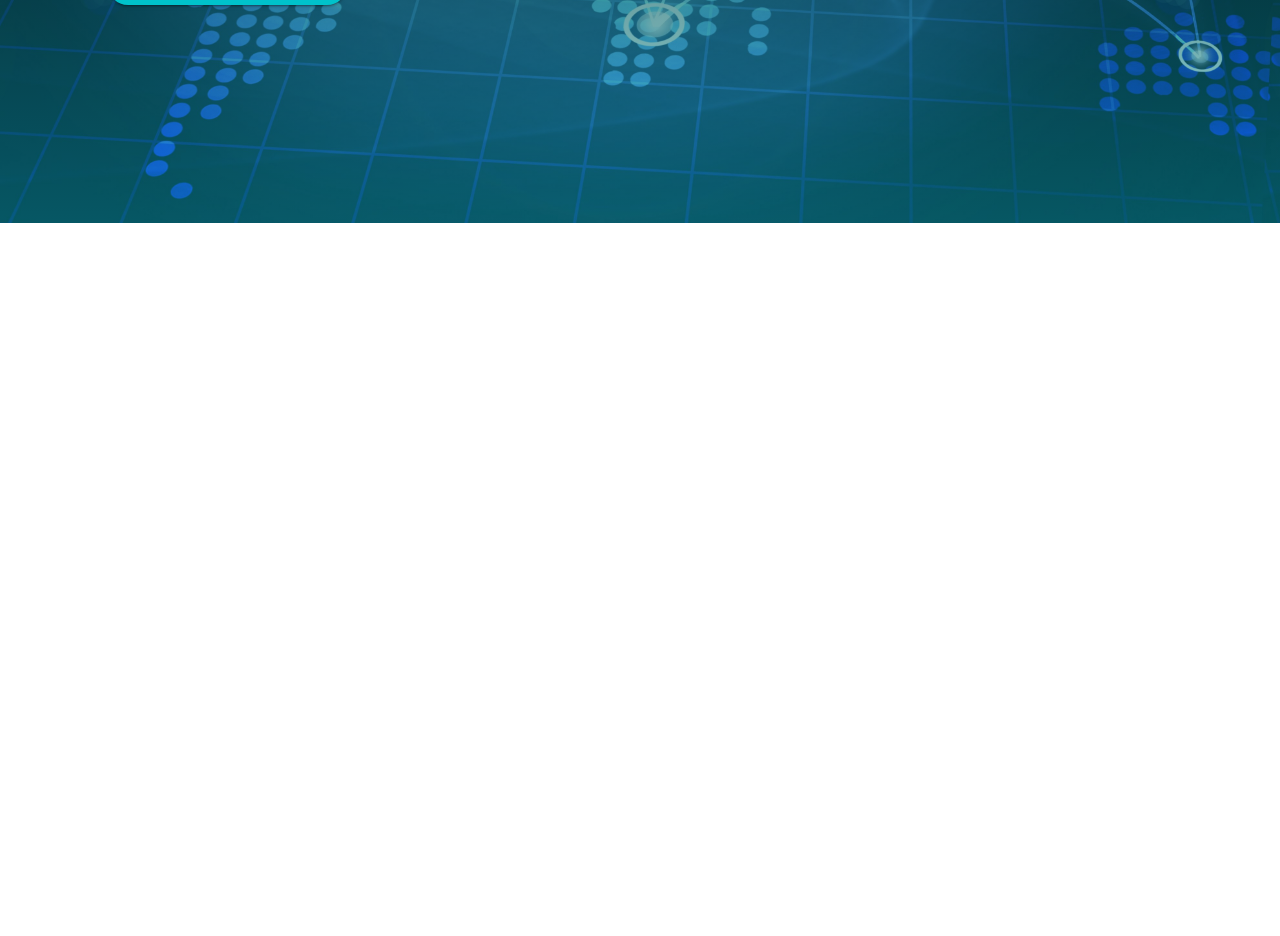
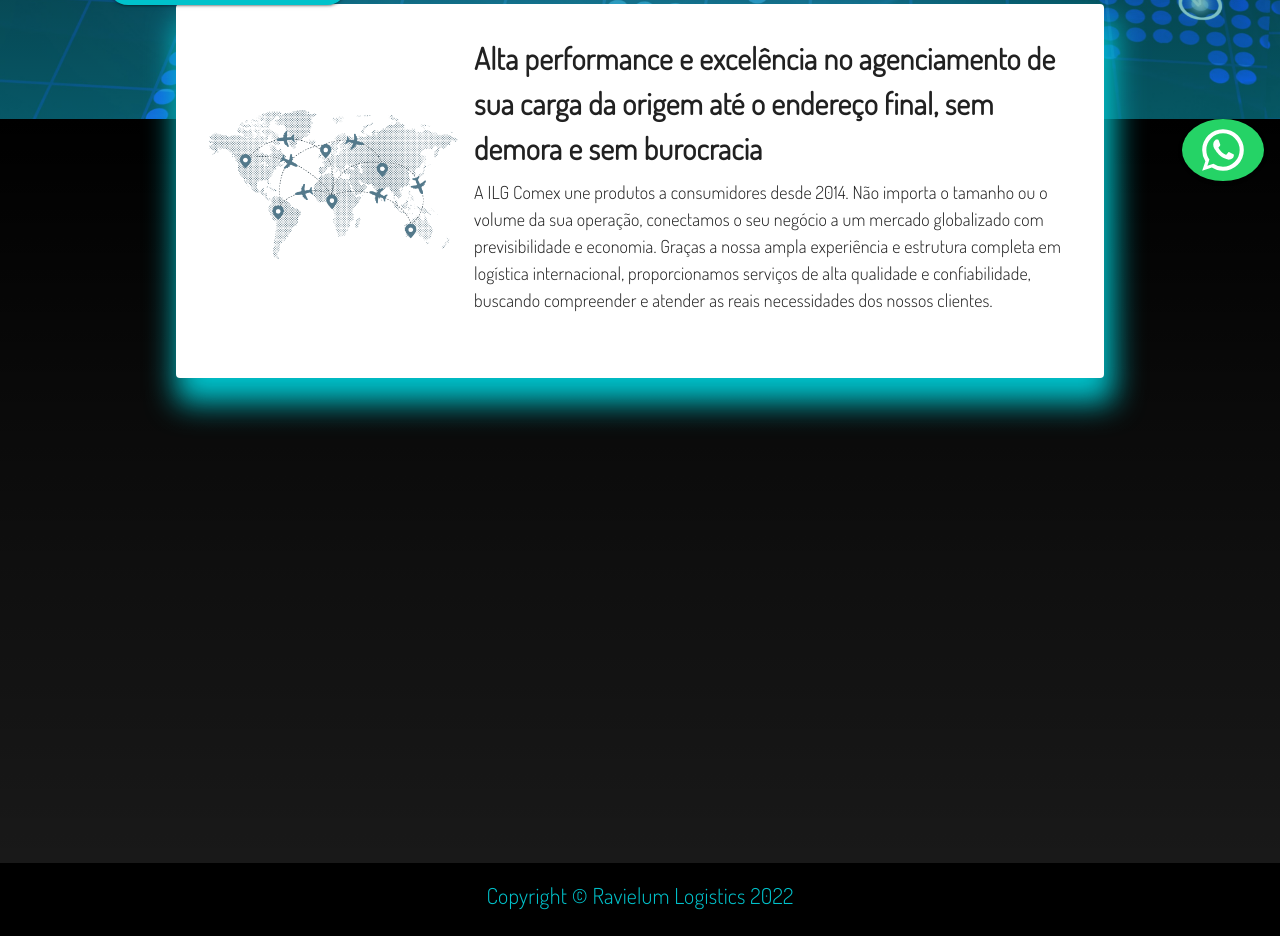
Before and after one commit to lucastafer/ravielum-website, a React (Create React App) app: page / in a window 1280 px wide. Shown: the part 620-1556 px from the top of the page. Before the commit the page ends 843 px from the top, so only its background shows below. Built offline with nearby package versions, Linux system fonts and the light colour scheme; a web font is replaced by a local one.

Commit message:
About Us Progress and some features

```diff
--- a/public/index.html
+++ b/public/index.html
@@ -1,5 +1,5 @@
 <!DOCTYPE html>
-<html lang="en">
+<html lang="en" id="Home">
   <head>
     <meta charset="utf-8" />
     <link rel="icon" href="%PUBLIC_URL%/favicon.ico" />
--- a/src/App.css
+++ b/src/App.css
@@ -3,3 +3,7 @@
     padding: 0;
     font-family: 'Dosis', sans-serif;
 }
+
+html{
+    scroll-behavior: smooth;
+}
--- a/src/App.tsx
+++ b/src/App.tsx
@@ -1,13 +1,17 @@
 import React from "react";
 import Home from "./components/Home/Home";
+import AboutUs from "./components/AboutUs/AboutUs";
 import "./App.css";
+import StickyFooter from "./components/Footer";
+import WhatsappButton from "./components/WhatsappButton";
 
-function App() {
+export default function App() {
   return (
     <div className="App">
       <Home />
+      <WhatsappButton />
+      <AboutUs />
+      <StickyFooter />
     </div>
   );
 }
-
-export default App;
--- /dev/null
+++ b/src/components/AboutUs/AboutUs.tsx
@@ -0,0 +1,75 @@
+import React from "react";
+import LandingContainer from "../Container";
+import { Box, Card, CardContent, Typography } from "@mui/material";
+import map from "../../assets/map.png";
+
+const AboutUs = () => {
+  return (
+    <LandingContainer
+      minHeight="93vh"
+      backgroundImage={`linear-gradient(rgba(0, 0, 0, 1),rgba(0, 0, 0, 0.9))`}
+      backgroundPosition="center"
+      backgroundSize="cover"
+      position="relative"
+    >
+      <Card
+        id="About Us"
+        sx={{
+          background: "#fff",
+          boxShadow: "#00C2CB 5px 20px 30px 5px;",
+          maxWidth: "70%",
+          position: "absolute",
+          top: "-120%",
+          left: 0,
+          right: 0,
+          margin: "auto",
+          padding: "1rem",
+        }}
+      >
+        <CardContent
+          sx={{
+            display: { sx: "block", md: "flex" },
+            flexDirection: { sx: "column", md: "row" },
+            justifyContent: "space-between",
+            alignItems: "center",
+          }}
+        >
+          <Box>
+            <img src={map} alt="Map" width="250px" />
+          </Box>
+          <Box paddingLeft="1rem">
+            <Typography
+              sx={{
+                fontFamily: "Dosis",
+                fontSize: "30px",
+                fontWeight: "600",
+                paddingBottom: "0.5rem",
+              }}
+            >
+              Alta performance e excelência no agenciamento de sua carga da
+              origem até o endereço final, sem demora e sem burocracia
+            </Typography>
+            <Typography
+              sx={{
+                fontFamily: "Dosis",
+                fontSize: "18px",
+                fontWeight: "300",
+                paddingBottom: "1.5rem",
+              }}
+            >
+              A ILG Comex une produtos a consumidores desde 2014. Não importa o
+              tamanho ou o volume da sua operação, conectamos o seu negócio a um
+              mercado globalizado com previsibilidade e economia. Graças a nossa
+              ampla experiência e estrutura completa em logística internacional,
+              proporcionamos serviços de alta qualidade e confiabilidade,
+              buscando compreender e atender as reais necessidades dos nossos
+              clientes.
+            </Typography>
+          </Box>
+        </CardContent>
+      </Card>
+    </LandingContainer>
+  );
+};
+
+export default AboutUs;
--- /dev/null
+++ b/src/components/Footer.tsx
@@ -0,0 +1,31 @@
+import React from "react";
+import { Box, Typography } from "@mui/material";
+
+const Footer = () => {
+  return (
+    <Box
+      component="footer"
+      sx={{
+        display: "flex",
+        alignItems: "center",
+        justifyContent: "center",
+        backgroundColor: "#000",
+      }}
+    >
+      <Typography
+        sx={{
+          color: "#00C2CB",
+          paddingTop: 2,
+          fontFamily: "Dosis",
+          fontSize: "22px",
+          fontWeight: "400",
+          paddingBottom: "1.5rem",
+        }}
+      >
+        Copyright © Ravielum Logistics {new Date().getFullYear()}
+      </Typography>
+    </Box>
+  );
+};
+
+export default Footer;
--- a/src/components/Home/Home.tsx
+++ b/src/components/Home/Home.tsx
@@ -1,6 +1,6 @@
 import React from "react";
 import "../../App.css";
-import Navbar from "../AppBar";
+import Navbar from "../Navbar";
 import background from "../../assets/world.png";
 import LandingContainer from "../Container";
 import MuiSwiper from "./MuiSwiper";
@@ -10,7 +10,7 @@
     <>
       <Navbar />
       <LandingContainer
-        minHeight="93vh"
+        minHeight="80vh"
         backgroundImage={`linear-gradient(rgba(0, 0, 0, 1),rgba(0, 194, 203, 0.4)),url(${background})`}
         backgroundPosition="center"
         backgroundSize="cover"
--- a/src/components/Home/MuiSwiper.tsx
+++ b/src/components/Home/MuiSwiper.tsx
@@ -25,6 +25,7 @@
       <Box
         sx={{
           paddingTop: 12,
+          maxWidth: "100%",
           ".css-15q1o67-MuiPaper-root-MuiCard-root": {
             boxShadow: 0,
           },
--- a/src/components/AppBar.tsx
+++ b/src/components/Navbar.tsx
@@ -1,14 +1,16 @@
 import * as React from "react";
-import AppBar from "@mui/material/AppBar";
-import Box from "@mui/material/Box";
-import Toolbar from "@mui/material/Toolbar";
-import IconButton from "@mui/material/IconButton";
-import Typography from "@mui/material/Typography";
-import Menu from "@mui/material/Menu";
+import {
+  AppBar,
+  Box,
+  Button,
+  Container,
+  IconButton,
+  Menu,
+  MenuItem,
+  Toolbar,
+  Typography,
+} from "@mui/material";
 import MenuIcon from "@mui/icons-material/Menu";
-import Container from "@mui/material/Container";
-import Button from "@mui/material/Button";
-import MenuItem from "@mui/material/MenuItem";
 import ravielum from "../assets/appbar-logo.png";
 
 const pages = ["Home", "About Us", "Services", "Contact"];
@@ -27,12 +29,12 @@
   };
 
   return (
-    <AppBar position="static" sx={{ background: "#000" }}>
+    <AppBar position="sticky" sx={{ background: "#000" }}>
       <Container maxWidth="xl">
         <Toolbar disableGutters>
           <Box
             sx={{
-              display: { sx: "none", md: "flex" },
+              display: { xs: "none", md: "flex" },
               alignItems: "center",
               justifyContent: "space-between",
               flex: 1.5,
@@ -49,6 +51,7 @@
           >
             {pages.map((page) => (
               <Button
+                href={`#${page}`}
                 key={page}
                 onClick={handleCloseNavMenu}
                 sx={{
--- /dev/null
+++ b/src/components/WhatsappButton.tsx
@@ -0,0 +1,26 @@
+import React from "react";
+import { Button, Typography } from "@mui/material";
+import WhatsAppIcon from "@mui/icons-material/WhatsApp";
+
+const WhatsappButton = () => {
+  return (
+    <Button
+      variant="contained"
+      sx={{
+        position: "fixed",
+        marginRight: "1rem",
+        right: 0,
+        background: "#25D366",
+        fontSize: "50px",
+        borderRadius: "50%",
+        "&:hover": {
+          background: "#25D366",
+        },
+      }}
+    >
+      <WhatsAppIcon sx={{ color: "#FFF", fontSize: "50px" }} />
+    </Button>
+  );
+};
+
+export default WhatsappButton;
```
Also changed, not shown: src/components/Home/AvatarCard.tsx (+1 -8 lines), src/assets/map.png (added).
